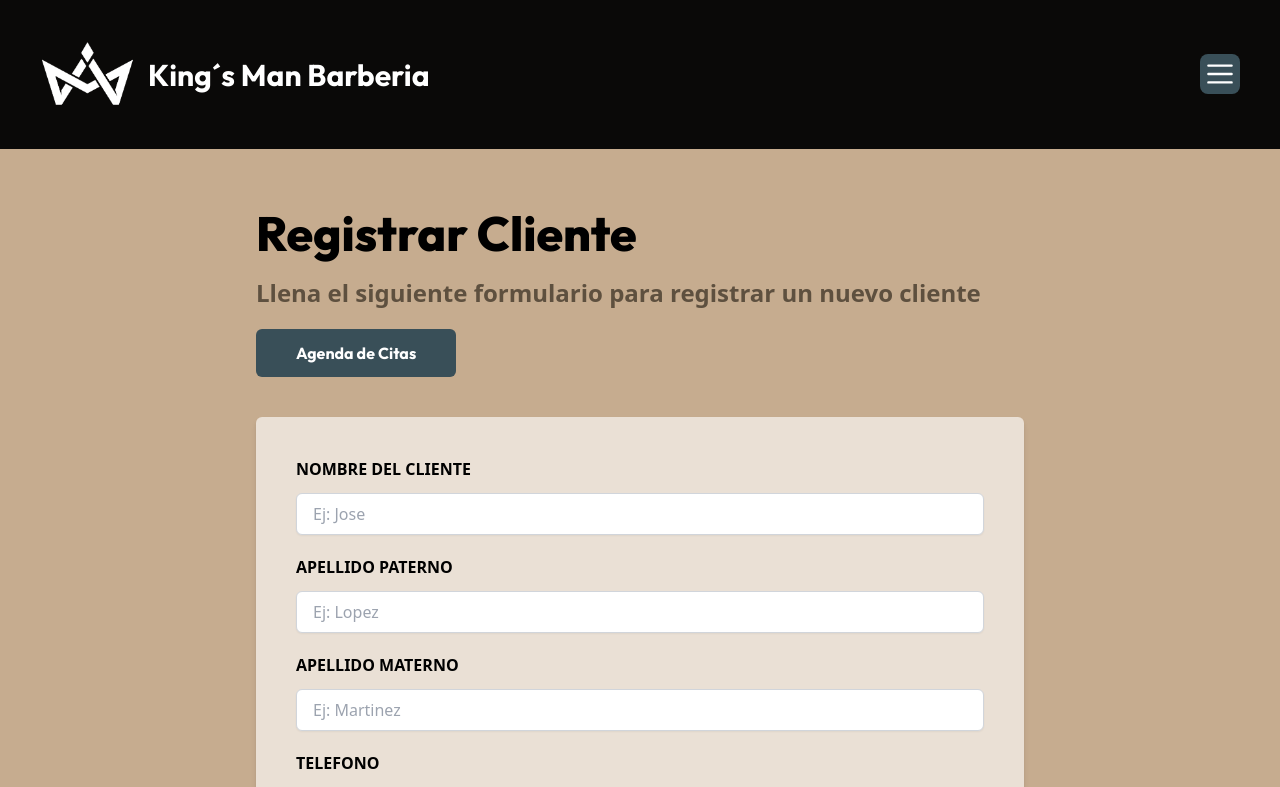
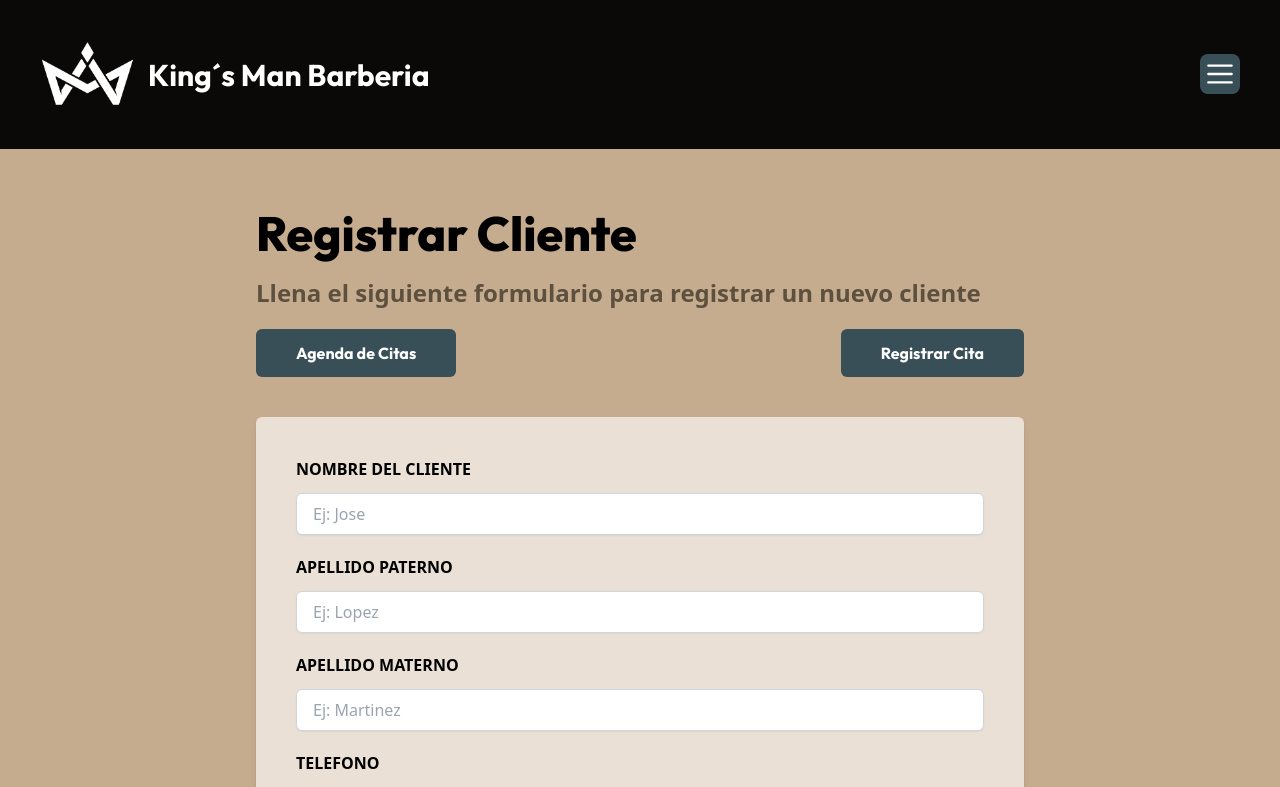
Before and after one commit to AlexEP11/gestor-citas-cliente, a React (Vite) app: page /clientes/registrar in a window 1280 px wide. Shown: the top 787 px of the page. Built offline with nearby package versions, Linux system fonts and the light colour scheme; no server answers.

Commit message:
Add button 'Registrar Cita' in Client View

```diff
--- a/src/views/clients/CreateClient.tsx
+++ b/src/views/clients/CreateClient.tsx
@@ -49,6 +49,12 @@ export default function CreateClient() {
                     >
                         Agenda de Citas
                     </Link>
+                    <Link
+                        className="bg-steelGray hover:bg-deep_teal cursor-pointer px-10 py-3 rounded-md font-outfit text-white font-bold transition-colors text-center"
+                        to="/citas/agendar"
+                    >
+                        Registrar Cita
+                    </Link>
                 </nav>
 
                 <form
```
